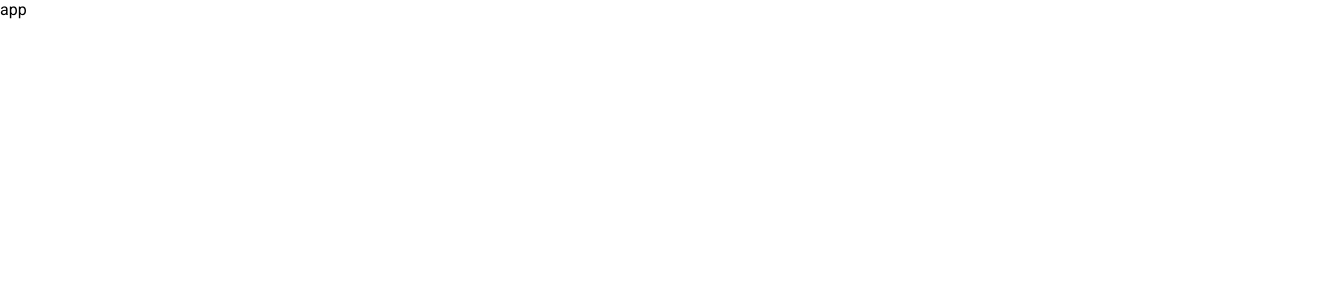
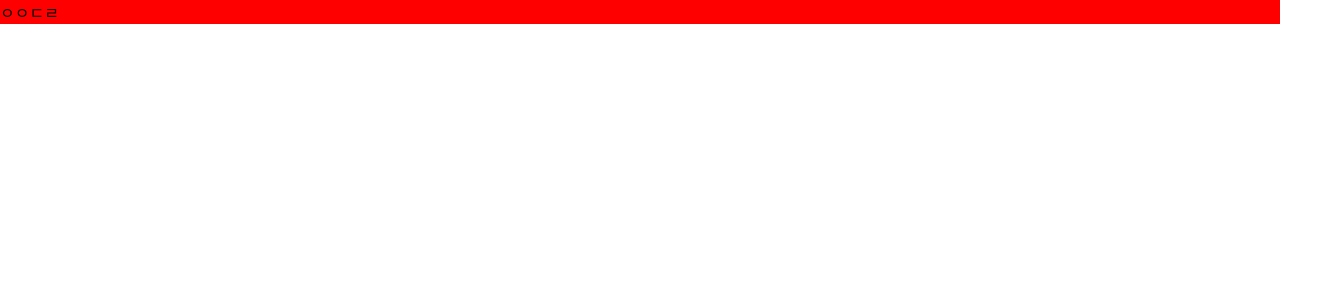
Before and after one commit to DonggyunKim00/eyedaero-front, a React (Create React App) app: page / in a window 1280 px wide. Shown: the top 300 px of the page, 1340 px wide, since content can reach past the window. Built offline with nearby package versions, Linux system fonts and the light colour scheme.

Commit message:
기본 레이아웃

```diff
--- a/src/App.tsx
+++ b/src/App.tsx
@@ -1,5 +1,7 @@
 function App() {
-  return <div className="App">app</div>;
+  return <div className="App">
+
+  </div>;
 }
 
 export default App;
--- a/src/Router.tsx
+++ b/src/Router.tsx
@@ -1,15 +1,41 @@
 import React from 'react';
+import styled from 'styled-components';
+
 import { BrowserRouter, Route, Routes } from 'react-router-dom';
 import App from './App';
+import Main from './pages/mainPage/Main';
 
 function Router() {
   return (
-    <BrowserRouter>
-      <Routes>
-        <Route path="/" element={<App />} />
-      </Routes>
-    </BrowserRouter>
+    <Layout>
+      <BrowserRouter>
+        <Routes>
+          <Route path="/" element={<Main />} />
+          <Route path="/detail" element={<Main />} />
+        </Routes>
+      </BrowserRouter>
+    </Layout>
   );
 }
 
 export default Router;
+
+const Layout = styled.div`
+  display: flex;
+  flex-direction: column;
+  align-items: center;
+  position: relative;
+  box-sizing: border-box;
+  @media screen and (min-width: 1280px) {
+    min-width: 1280px;
+  }
+  @media screen and (max-width: 1279px) and (min-width: 1024px) {
+    min-width: 1024px;
+  }
+  @media screen and (max-width: 1023px) and (min-width: 426px) {
+    min-width: 425px;
+  }
+  @media screen and (max-width: 425px) {
+    width: 425px;
+  }
+`;
--- /dev/null
+++ b/src/components/ResponsiveWrapper.tsx
@@ -0,0 +1,28 @@
+import { ReactNode } from "react";
+import styled from "styled-components";
+
+function ResponsiveWrapper({ children }: { children: ReactNode }) {
+  return <Wrapper>{children}</Wrapper>;
+}
+
+export default ResponsiveWrapper;
+
+// 각 페이지들의 width 값을 동일하게 유지하기 위한 ResponsiveWrapper 컴포넌트
+const Wrapper = styled.div`
+  position: relative;
+  display: flex;
+  flex-direction: column;
+  /* border: 1px solid black; */
+  @media screen and (min-width: 1280px) {
+    width: 1280px;
+    padding: 0 60px;
+  }
+  @media screen and (max-width: 1279px) and (min-width: 1024px) {
+    width: 1024px;
+    padding: 0 45px;
+  }
+  @media screen and (max-width: 1023px) {
+    width: 425px;
+    padding: 0 20px;
+  }
+`;
--- /dev/null
+++ b/src/components/common/Header.tsx
@@ -0,0 +1,18 @@
+import styled from 'styled-components';
+import ResponsiveWrapper from '../ResponsiveWrapper';
+
+function Header() {
+  return (
+    <ResponsiveWrapper>
+      <HeaderContainer>ㅇㅇㄷㄹ</HeaderContainer>
+    </ResponsiveWrapper>
+  );
+}
+
+export default Header;
+
+const HeaderContainer = styled.div`
+  display: flex;
+  width: 100%;
+  background-color: red;
+`;
--- a/src/index.tsx
+++ b/src/index.tsx
@@ -2,8 +2,9 @@ import React from 'react';
 import ReactDOM from 'react-dom/client';
 import './index.css';
 import App from './App';
+import Router from './Router';
 
 const root = ReactDOM.createRoot(
   document.getElementById('root') as HTMLElement
 );
-root.render(<App />);
+root.render(<Router />);
--- /dev/null
+++ b/src/pages/mainPage/Main.tsx
@@ -0,0 +1,10 @@
+import Header from "../../components/common/Header";
+
+function Main() {
+    return (
+      <Header/>
+    );
+
+  }
+
+  export default Main;
```
